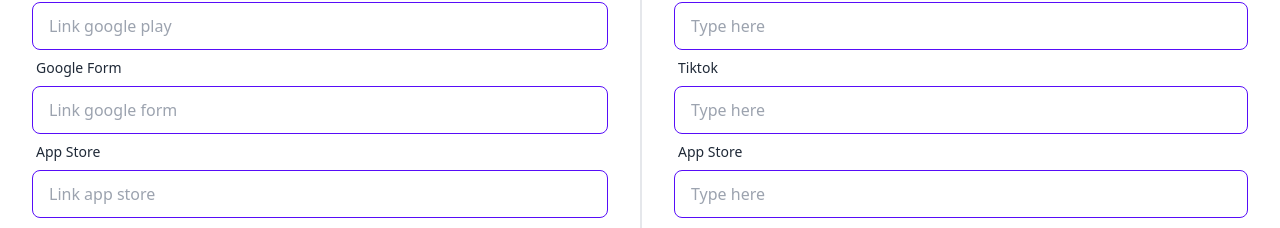
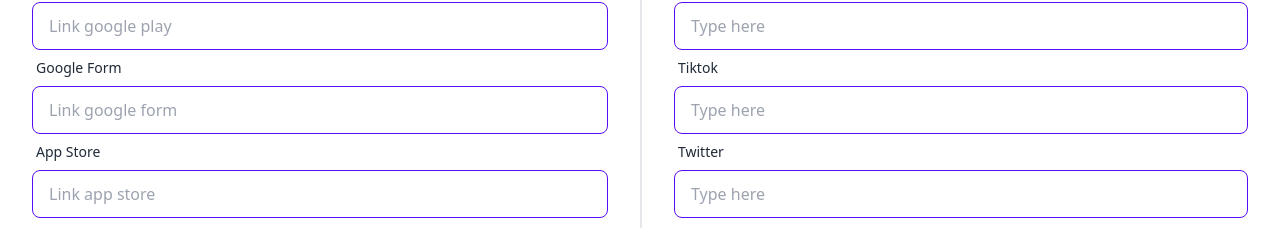
Before and after one commit to Ibwedagama/portal-jabarprov-public-service-form, a Nuxt app: page / in a window 1280 px wide. Shown: the part 1382-1610 px from the top of the page. Built offline with nearby package versions, Linux system fonts and the light colour scheme.

Commit message:
refactor: change label from App Store to Twitter

```diff
--- a/app.vue
+++ b/app.vue
@@ -182,7 +182,7 @@
               />
               <BaseInputText
                 v-model="form.general_information.social_media.twitter"
-                label="App Store"
+                label="Twitter"
               />
               <BaseInputText
                 v-model="form.general_information.social_media.youtube"
```
